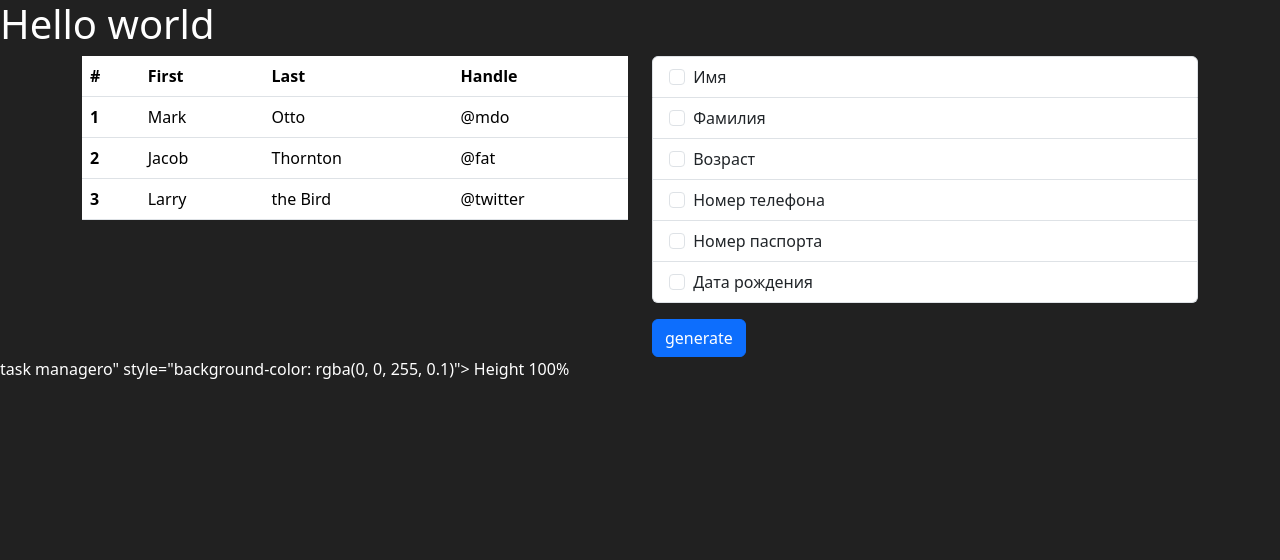
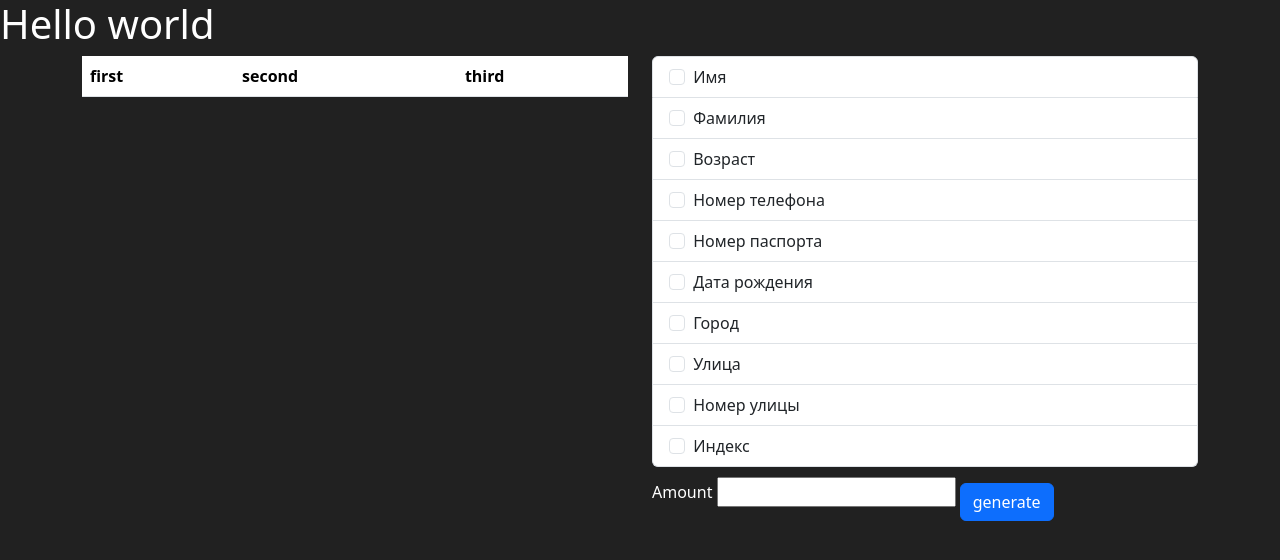
Before and after one commit to andrew-dot-exe/flask_spa, a Flask app: page / in a window 1280 px wide. Shown: the top 560 px of the page. Run offline with Flask 3, Linux system fonts and the light colour scheme; lists and menus that the app fills with data are empty.

Commit message:
generation is done

```diff
--- a/adapter.py
+++ b/adapter.py
@@ -22,6 +22,18 @@ columns_address = {
     'Индекс': address_generator.get_postal_code
 }
 
+def get_generated_info(columns: list, amount: int) -> list:
+    values = [] # like [(),(),()]
+    for i in range(amount):
+        value = []
+        for column in columns:
+            if column in columns_person.keys():
+                value.append(columns_person[column]())
+            elif column in columns_address.keys():
+                value.append(columns_address[column]())
+        values.append(value)
+    return values
+
+
 if __name__ == '__main__':
-    l = list(columns_person.keys())
-    print(l[0])
+    print(get_generated_info(['Фамилия','Имя','Номер паспорта'], 10))
--- a/app.py
+++ b/app.py
@@ -2,14 +2,18 @@ from flask import *
 import adapter
 
 """
-TODO: сделать вывод доступных столбцов для генерации
-TODO: сделать вывод заголовка таблицы с выбранными столбцами
-TODO: сделать вывод сгенерированных данных в таблицу
 
 """
 app = Flask(__name__)
+columns = list(adapter.columns_person.keys()) + list(adapter.columns_address.keys())
 
 @app.route('/')
 def route_main():
-    columns = list(adapter.columns_person.keys())
-    return render_template('index.html', columns=columns, name=None)
+    return render_template('index.html', columns=columns, name=None, gen_cols=['first', 'second', 'third'])
+
+@app.route('/generate', methods=['POST'])
+def generate():
+    gen_cols = request.form.getlist('to_generate')
+    amount = int(request.form.get('records_amount'))
+    values = adapter.get_generated_info(gen_cols, amount)
+    return render_template('index.html', columns=columns, name=None, gen_cols=gen_cols, values=values)
--- a/templates/index.html
+++ b/templates/index.html
@@ -15,46 +15,41 @@
                 <table class="table">
                     <thead>
                       <tr>
-                        <th scope="col">#</th>
-                        <th scope="col">First</th>
-                        <th scope="col">Last</th>
-                        <th scope="col">Handle</th>
+                        {% for col in gen_cols %}
+                        <th scope="col">{{ col }}</th>
+                        {% endfor %}
                       </tr>
                     </thead>
                     <tbody>
-                      <tr>
-                        <th scope="row">1</th>
-                        <td>Mark</td>
-                        <td>Otto</td>
-                        <td>@mdo</td>
-                      </tr>
-                      <tr>
-                        <th scope="row">2</th>
-                        <td>Jacob</td>
-                        <td>Thornton</td>
-                        <td>@fat</td>
-                      </tr>
-                      <tr>
-                        <th scope="row">3</th>
-                        <td>Larry</td>
-                        <td>the Bird</td>
-                        <td>@twitter</td>
-                      </tr>
+                      {% for value in values %}
+
+                          <tr>
+                            {% for column in value %}
+                            <td>{{ column }}</td>
+                            {% endfor %}
+                          </tr>
+
+                      {% endfor %}
                     </tbody>
                   </table>
             </div>
             <div class="col">
+              <form action="/generate" method="post">
                 <ul class="list-group">
                 {% for column in columns %}
                     <li class="list-group-item">
-                    <input class="form-check-input me-1" type="checkbox" value="" id="{{ column }}">
+                    <input class="form-check-input me-1" type="checkbox" name="to_generate" id="{{ column }}" value="{{ column }}">
                     <label class="form-check-label" for="{{ column }}">{{ column }}</label>
                     </li>
                 {% endfor %}
                 </ul>
-                <button class="btn btn-primary mt-3">generate</button>
+                  <label for="records_amount">Amount
+                  <input type="number" name="records_amount">
+                  <button class="btn btn-primary mt-3" type="submit">generate</button>
+                  </label>
+
+              </form>
             </div>
 </div>
     </div>
-</body>task managero" style="background-color: rgba(0, 0, 255, 0.1)">
-    Height 100%
+</body>
```
